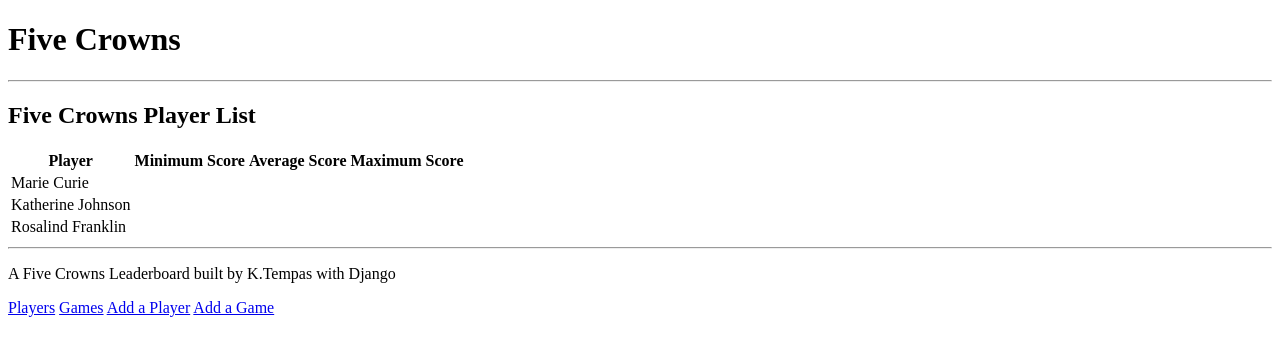
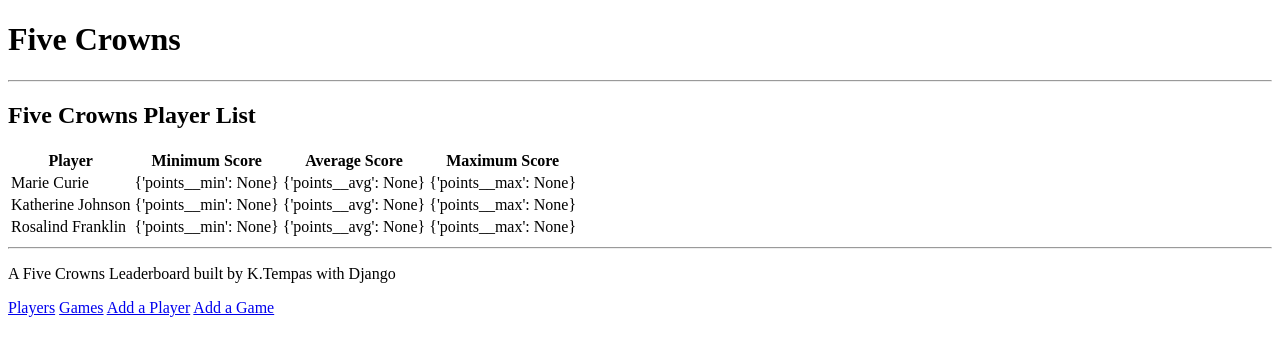
Before and after one commit to KJTempas/five_crowns, a Django app: template five_crowns_scorecard/templates/five_crowns_scorecard/playerlist.html in a window 1280 px wide. Shown: the top 356 px of the page. Run offline with Django 3.2, Linux system fonts and the light colour scheme; the template is opened without the code that fills it: values that come from a table or form of the project are taken from there, others are empty; data comes from the database, SQL or seed files in the repository; parts of the project's set-up code (start-up, migrations or seed data) failed here and were passed over.

Commit message:
work on displaying player stats

```diff
--- a/five_crowns_scorecard/models.py
+++ b/five_crowns_scorecard/models.py
@@ -7,28 +7,22 @@
 
     #points = models.IntegerField(default=0) not needed?
     #https://stackoverflow.com/questions/2689664/get-average-from-set-of-objects-in-django
-    #?? put these here or in player_list method
-    # @property
-    # def avg_score(self):
-    # #     #get all scores for this player
-    # #     # p = Score.objects.get(player = player.id)
-    # #     # return p.rating_set.aggregate(Avg('points')).values()[0]
-    # #     #should this be in class Score?
-    #     return Score.objects.filter(player = player).aggregate(Avg('points'))
 
-    # @property
-    # def max_score(self):
-    #     return Score.objects.filter(player = player).aggregate(Max('points'))
+    @property
+    def avg_score(self):
+        return Score.objects.filter(player = self).aggregate(Avg('points'))
 
-    # @property
-    # def min_score(self):
-    #     return Score.objects.filter(player = player).aggregate(Min('points'))
+    @property
+    def max_score(self):
+        return Score.objects.filter(player = self).aggregate(Max('points'))
 
-    #average, min and max are calculated values - use Aggregation
+    @property
+    def min_score(self):
+        return Score.objects.filter(player = self).aggregate(Min('points'))
 
 
     def __str__(self):
-        return self.name# , self.average, self.min_score, self.max_score
+        return self.name, self.avg_score, self.min_score, self.max_score
 
 class Game(models.Model):
     game_date= models.DateField()#(auto_now=False, auto_now_add=True)
@@ -43,18 +37,6 @@
     game = models.ForeignKey(Game, related_name= 'scores', on_delete=models.SET_NULL, null=True)#on_delete=models.CASCADE) #need to review meaning of this
     player = models.ForeignKey(Player, related_name='scores', on_delete=models.SET_NULL, null=True, blank=True)#on_delete=models.CASCADE)
     points = models.IntegerField(default=0 ) #required field
-
-    # @property
-    # def avg_score(player):
-    # #     #get all scores for this player
-    # #     # p = Score.objects.get(player = player.id)
-    # #     # return p.rating_set.aggregate(Avg('points')).values()[0]
-    # #     #should this be in class Score?
-    #     return Score.objects.filter(player = player).aggregate(Avg('points'))
-
-    # @property
-    # def min_score(self):
-    #     return Score.objects.filter(player = player).aggregate(Min('points'))
 
 
     class Meta:
@@ -76,9 +58,3 @@
     #   1       1           100
     #   1       2           150
     #   1       3           200
-
-    #then to get average,
-    # #select * from Score where player_id = x is total points and
-    #divide that by len of that array
-    #min is select * from score where player_id = x ; then min of that array
-    #put these in the model? or in views?
--- a/five_crowns_scorecard/templates/five_crowns_scorecard/playerlist.html
+++ b/five_crowns_scorecard/templates/five_crowns_scorecard/playerlist.html
@@ -12,15 +12,15 @@
             <th>Minimum Score</th>
             <th>Average Score</th>
             <th>Maximum Score </th>
-
+            <!--later add # of games played -->
         </tr>
 
         {% for player in players %}
         <tr>
             <td>{{ player.name }}</td>
-            <td> {{ min_score }} </td>
-            <td>{{ avg_score }}</td>
-            <td>{{ max_score }}</td>
+            <td> {{ player.min_score }} </td>
+            <td>{{ player.avg_score }}</td>
+            <td>{{ player.max_score }}</td>
          </tr>
          {% endfor %}
     </table>
```
Also changed, not shown: five_crowns_scorecard/views.py (+11 -18 lines).
